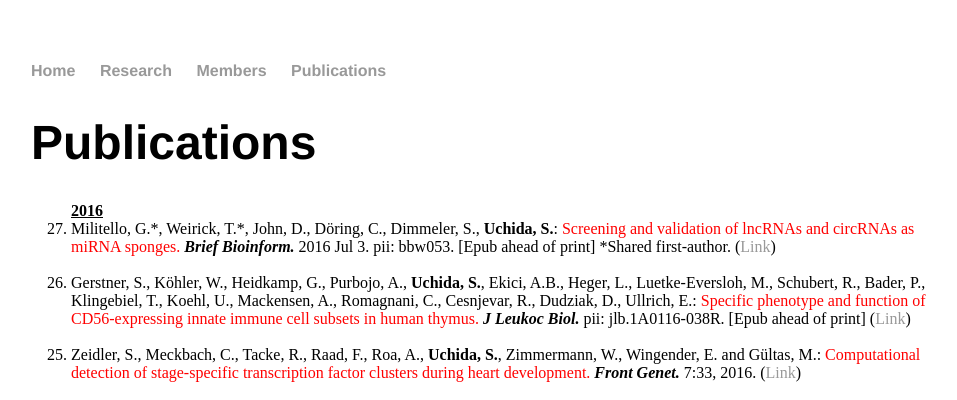
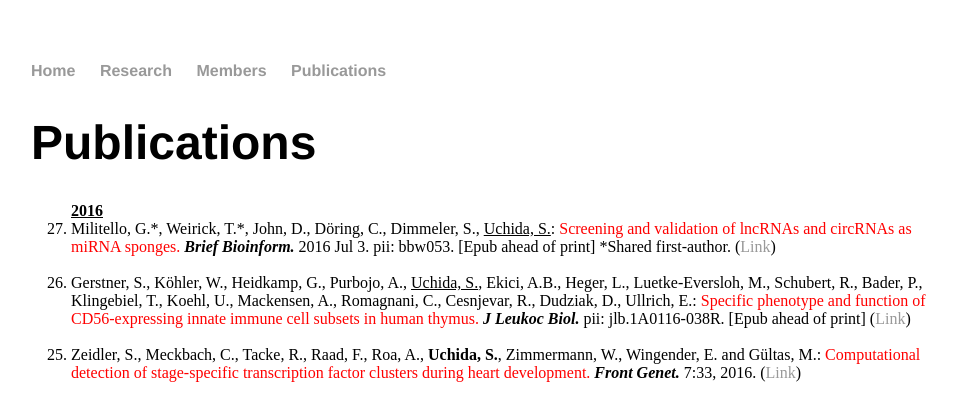
Before and after one commit to heartlncrna/heartlncrna.github.io, a Jekyll site: the page publications/pub_list.html, which Jekyll copies as it is, in a window 1280 px wide. Shown: the top 400 px of the page, without its empty margins (161-1118 px from the left). Built offline with Jekyll 4.4.1, drawn with Linux system fonts in a browser that asks for light colours.

Commit message:
Update pub_list.html

```diff
--- a/publications/pub_list.html
+++ b/publications/pub_list.html
@@ -28,9 +28,9 @@
 			<ol reversed="reversed">
 
 			<strong><u> 2016 </u></strong>
-				<li>Militello, G.*, Weirick, T.*, John, D., Döring, C., Dimmeler, S., <b>Uchida, S.</b>: <font color="red">Screening and validation of lncRNAs and circRNAs as miRNA sponges.</font> <b><i>Brief Bioinform.</i></b> 2016 Jul 3. pii: bbw053. [Epub ahead of print] *Shared first-author. (<a href="http://bib.oxfordjournals.org/content/early/2016/07/02/bib.bbw053.abstract"><span class="ptHyperlink">Link</span></a>)</li>
+				<li>Militello, G.*, Weirick, T.*, John, D., Döring, C., Dimmeler, S., <u>Uchida, S.</u>: <font color="red">Screening and validation of lncRNAs and circRNAs as miRNA sponges.</font> <b><i>Brief Bioinform.</i></b> 2016 Jul 3. pii: bbw053. [Epub ahead of print] *Shared first-author. (<a href="http://bib.oxfordjournals.org/content/early/2016/07/02/bib.bbw053.abstract"><span class="ptHyperlink">Link</span></a>)</li>
 			<br>
-				<li>Gerstner, S., Köhler, W., Heidkamp, G., Purbojo, A., <b>Uchida, S.</b>, Ekici, A.B., Heger, L., Luetke-Eversloh, M., Schubert, R., Bader, P., Klingebiel, T., Koehl, U., Mackensen, A., Romagnani, C., Cesnjevar, R., Dudziak, D., Ullrich, E.: <font color="red">Specific phenotype and function of CD56-expressing innate immune cell subsets in human thymus.</font> <b><i>J Leukoc Biol.</i></b> pii: jlb.1A0116-038R. [Epub ahead of print] (<a href="http://www.jleukbio.org/content/early/2016/06/28/jlb.1A0116-038R.abstract"><span class="ptHyperlink">Link</span></a>)</li>
+				<li>Gerstner, S., Köhler, W., Heidkamp, G., Purbojo, A., <u>Uchida, S.</u>, Ekici, A.B., Heger, L., Luetke-Eversloh, M., Schubert, R., Bader, P., Klingebiel, T., Koehl, U., Mackensen, A., Romagnani, C., Cesnjevar, R., Dudziak, D., Ullrich, E.: <font color="red">Specific phenotype and function of CD56-expressing innate immune cell subsets in human thymus.</font> <b><i>J Leukoc Biol.</i></b> pii: jlb.1A0116-038R. [Epub ahead of print] (<a href="http://www.jleukbio.org/content/early/2016/06/28/jlb.1A0116-038R.abstract"><span class="ptHyperlink">Link</span></a>)</li>
 			<br>
 				<li>Zeidler, S., Meckbach, C., Tacke, R., Raad, F., Roa, A., <b>Uchida, S.</b>, Zimmermann, W., Wingender, E. and Gültas, M.: <font color="red">Computational detection of stage-specific transcription factor clusters during heart development.</font> <b><i>Front Genet.</i></b> 7:33, 2016. (<a href="http://journal.frontiersin.org/article/10.3389/fgene.2016.00033/full"><span class="ptHyperlink">Link</span></a>)</li>
 			<br>
```
